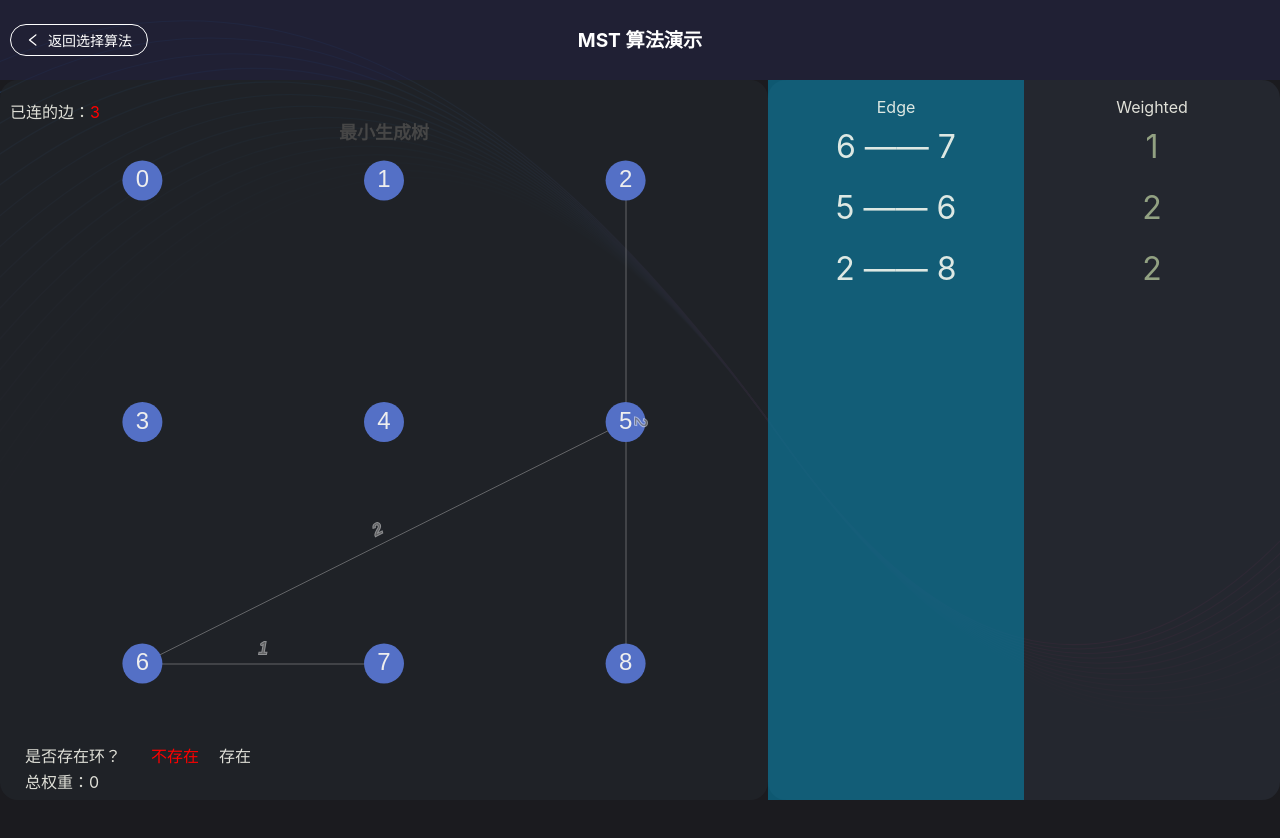
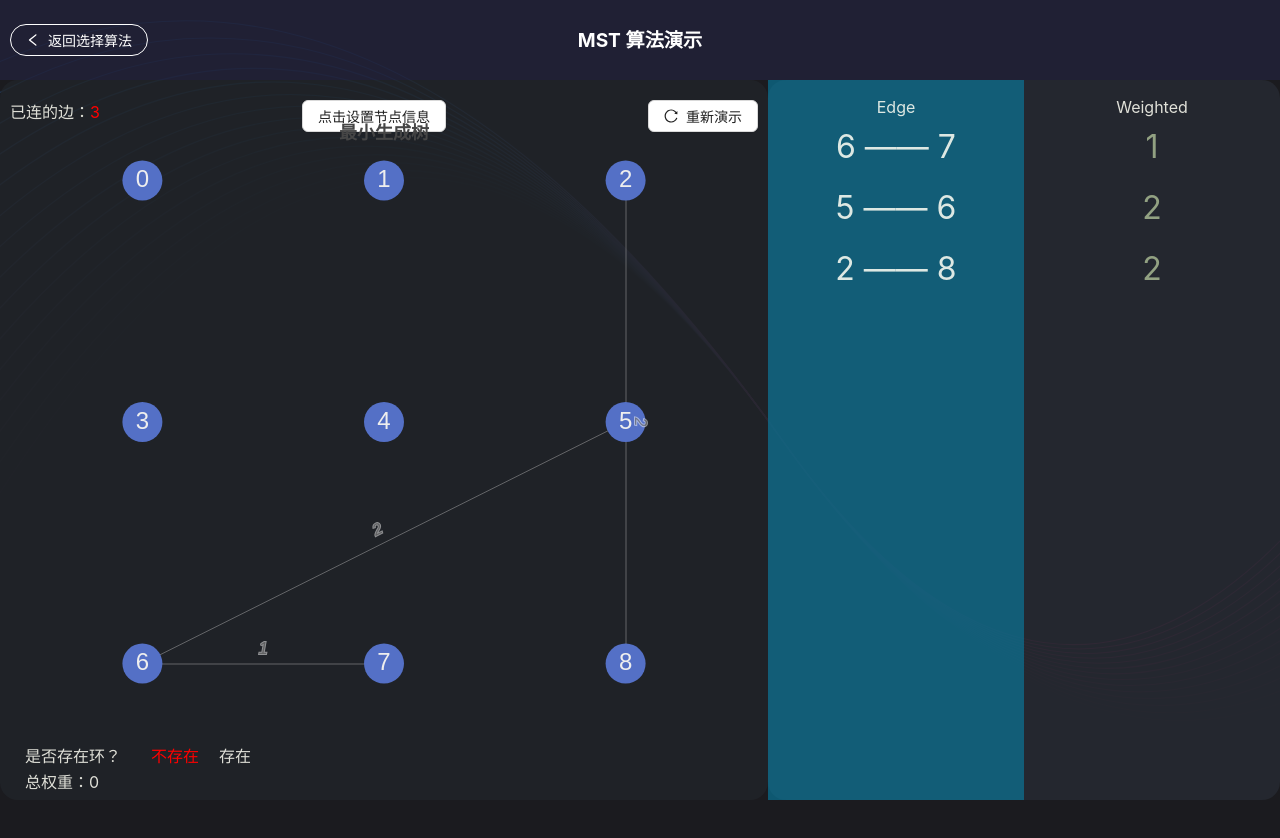
Before and after one commit to Ianarua/AlgoVisu, a React (Vite) app: page /#/mst in a window 1280 px wide. Shown: the top 838 px of the page. Built offline with nearby package versions, Linux system fonts and the light colour scheme.

Commit message:
feat: main/index

```diff
--- a/src/main/index.ts
+++ b/src/main/index.ts
@@ -1,7 +1,7 @@
 import { app, shell, BrowserWindow, ipcMain } from 'electron';
 import { join } from 'path';
 import { electronApp, optimizer, is } from '@electron-toolkit/utils';
-// import icon from '../../resources/icon.png?asset';
+import icon from '../../resources/icon.png?asset';
 
 function createWindow (): void {
     // Create the browser window.
--- a/src/renderer/src/views/MST/index.tsx
+++ b/src/renderer/src/views/MST/index.tsx
@@ -1,12 +1,11 @@
-import { FC, useEffect, useRef, useState } from 'react';
+import { FC, useEffect, useState } from 'react';
 import AddHeader from '../../HOC/AddHeader/AddHeader';
 import ReactECharts from 'echarts-for-react';
 import UnionFind from './UnionFind';
 import styles from './style.module.less';
 import classNames from 'classnames';
 import { Button, message } from 'antd';
-
-// import { ReloadOutlined } from '@ant-design/icons';
+import { ReloadOutlined } from '@ant-design/icons';
 
 interface IProps {
 
@@ -306,6 +305,25 @@ const MST: FC<IProps> = () => {
         }
     }
 
+    // 用户输入相关配置
+    const formItemLayout = {
+        labelCol: {
+            xs: { span: 24 },
+            sm: { span: 4 },
+        },
+        wrapperCol: {
+            xs: { span: 24 },
+            sm: { span: 20 },
+        },
+    };
+
+    const formItemLayoutWithOutLabel = {
+        wrapperCol: {
+            xs: { span: 24, offset: 0 },
+            sm: { span: 20, offset: 4 },
+        },
+    };
+
     return (
         <>
             { contextHolder }
@@ -313,14 +331,14 @@ const MST: FC<IProps> = () => {
                 <div className={ styles.echarts }>
                     <div className={ styles.leftExplainTop }>
                         <span>已连的边：<span style={ { color: 'red', fontSize: 16, textAlign: 'center' } }>{ hasEdge }</span></span>
-                        {/*<Button>点击设置节点信息</Button>*/ }
-                        {/*<Button*/ }
-                        {/*    icon={ <ReloadOutlined/> }*/ }
-                        {/*    className={ styles.reloadBtn }*/ }
-                        {/*    onClick={ () => reload() }*/ }
-                        {/*>*/ }
-                        {/*    重新演示*/ }
-                        {/*</Button>*/ }
+                        <Button>点击设置节点信息</Button>
+                        <Button
+                            icon={ <ReloadOutlined/> }
+                            className={ styles.reloadBtn }
+                            onClick={ () => reload() }
+                        >
+                            重新演示
+                        </Button>
                     </div>
                     <ReactECharts option={ option } style={ { width: '100%', flex: 1 } }/>
                     <div className={ styles.leftExplainBottom }>
@@ -331,7 +349,7 @@ const MST: FC<IProps> = () => {
                         总权重：{ totalWeight }
                     </div>
                 </div>
-                {/*<Button onClick={ handleStartVisualization } type="primary">Start Visualization</Button>*/ }
+                {/*<Button type="primary">Start Visualization</Button>*/ }
                 <div className={ styles.main }>
                     <div className={ styles.explain }>
                         <div className={ styles.edge }>
```
